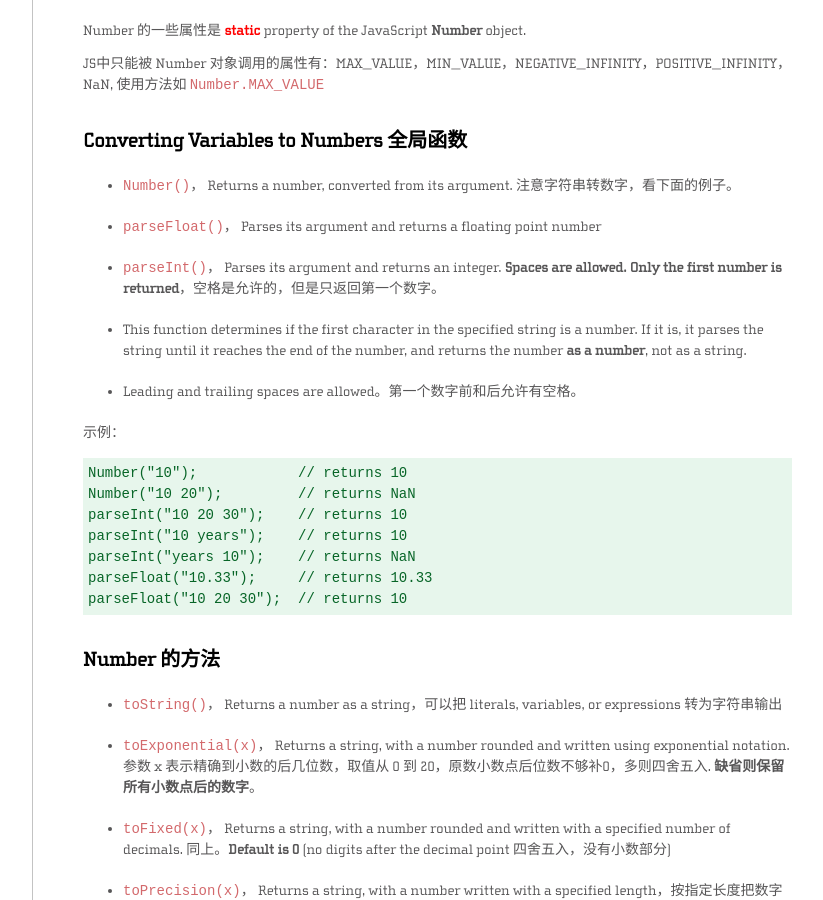
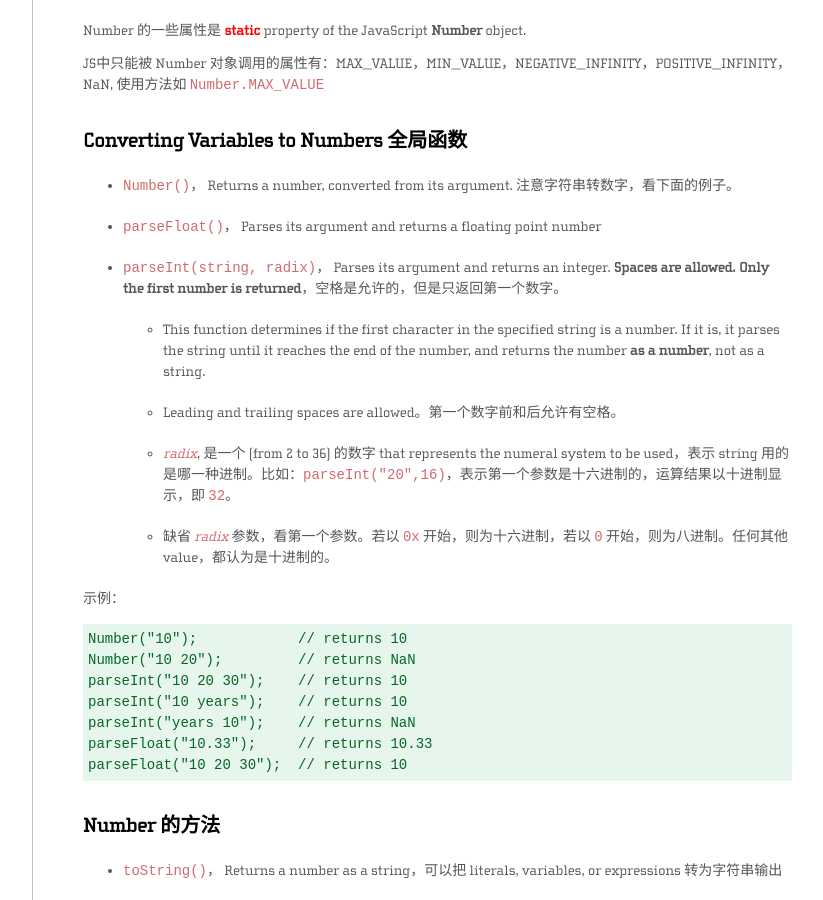
Before and after one commit to Vivi-wu/dive-into-web, a Jekyll site: the page built from _posts/2014-05-03-JavaScript-Number.markdown, in a window 1280 px wide and 900 px high, scrolled down 1604 px. Shown: the whole window, without its empty margins (313-1136 px from the left). Built offline with Jekyll 4.4.1, drawn with Linux system fonts in a browser that asks for light colours; nearby versions of some CDN libraries.

Commit message:
update parseInt() function

```diff
--- a/_posts/2014-05-03-JavaScript-Number.markdown
+++ b/_posts/2014-05-03-JavaScript-Number.markdown
@@ -69,9 +69,12 @@ JS中只能被 Number 对象调用的属性有：MAX_VALUE，MIN_VALUE，NEGATIV
 
 + `Number()`， Returns a number, converted from its argument. 注意字符串转数字，看下面的例子。
 + `parseFloat()`， Parses its argument and returns a floating point number
-+ `parseInt()`， Parses its argument and returns an integer. **Spaces are allowed. Only the first number is returned**，空格是允许的，但是只返回第一个数字。
-+ This function determines if the first character in the specified string is a number. If it is, it parses the string until it reaches the end of the number, and returns the number **as a number**, not as a string.
-+ Leading and trailing spaces are allowed。第一个数字前和后允许有空格。
++ `parseInt(string, radix)`， Parses its argument and returns an integer. **Spaces are allowed. Only the first number is returned**，空格是允许的，但是只返回第一个数字。
+
+    + This function determines if the first character in the specified string is a number. If it is, it parses the string until it reaches the end of the number, and returns the number **as a number**, not as a string.
+    + Leading and trailing spaces are allowed。第一个数字前和后允许有空格。
+    + _radix_, 是一个 (from 2 to 36) 的数字 that represents the numeral system to be used，表示 string 用的是哪一种进制。比如：`parseInt("20",16)`，表示第一个参数是十六进制的，运算结果以十进制显示，即 `32`。
+    + 缺省 _radix_ 参数，看第一个参数。若以 `0x` 开始，则为十六进制，若以 `0` 开始，则为八进制。任何其他 value，都认为是十进制的。
 
 示例：
 
```
